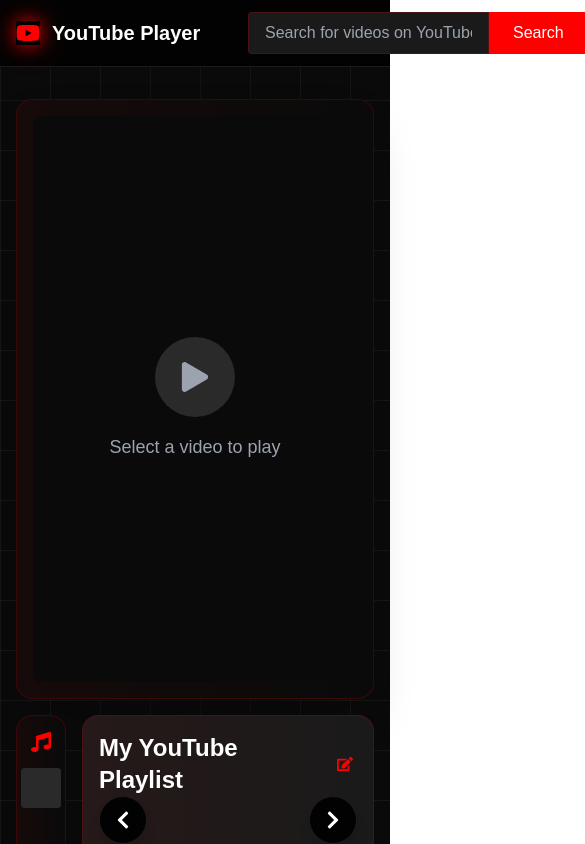
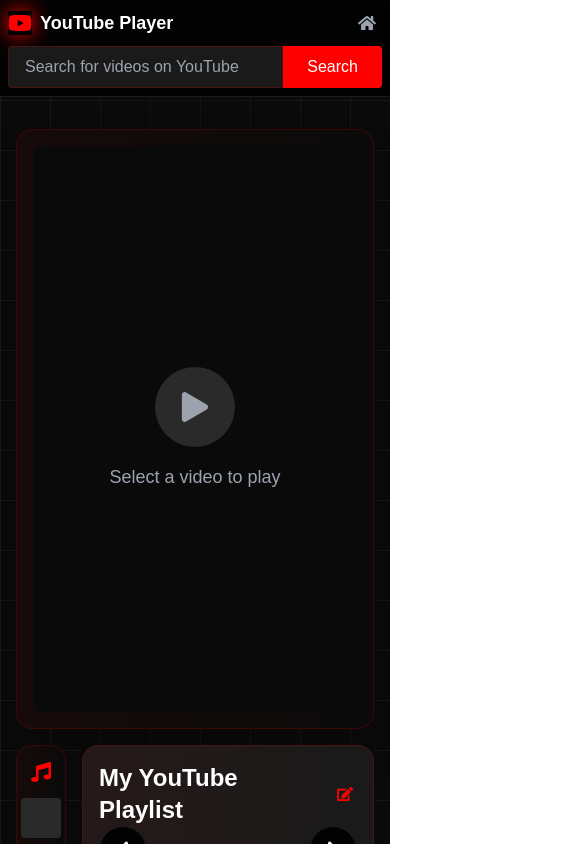
Before and after one commit to AVBlana/ReAmp, a Next.js app: page /youtube in a window 390 px wide. Shown: the top 844 px of the page, 585 px wide, since content can reach past the window. Built offline with nearby package versions, Linux system fonts and the light colour scheme.

Commit message:
merged tailwind files, fixed login flow redirect

```diff
--- a/src/app/components/Header/index.tsx
+++ b/src/app/components/Header/index.tsx
@@ -19,19 +19,43 @@ export default function Header({
 }: HeaderProps) {
   return (
     <header className="bg-black/80 border-b border-white/10 sticky top-0 z-50 backdrop-blur-sm">
-      <div className="container mx-auto px-4 py-3">
-        <div className="flex items-center justify-between gap-4">
+      <div className="container mx-auto px-2 sm:px-4 py-2 sm:py-3">
+        <div className="flex flex-col sm:flex-row items-center justify-between gap-2 sm:gap-4">
           {/* Left section with icon and title */}
-          <div className="flex items-center space-x-3 min-w-[200px]">
-            {icon}
-            <h1 className="text-xl font-bold text-white truncate">{title}</h1>
+          <div className="flex items-center space-x-2 sm:space-x-3 w-full sm:w-auto justify-between sm:justify-start">
+            <div className="flex items-center space-x-2 sm:space-x-3">
+              {icon}
+              <h1 className="text-lg sm:text-xl font-bold text-white truncate max-w-[150px] sm:max-w-none">
+                {title}
+              </h1>
+            </div>
+            {/* Show home and logout on mobile */}
+            <div className="flex items-center space-x-2 sm:hidden">
+              <Link
+                href="/"
+                className="text-gray-400 hover:text-white transition-colors p-1.5"
+                aria-label="Home"
+              >
+                <FaHome size={18} />
+              </Link>
+              {showLogout && onLogout && (
+                <button
+                  onClick={onLogout}
+                  className="px-2 py-1 bg-red-500/90 hover:bg-red-600 text-white text-xs rounded-md transition-colors"
+                >
+                  Logout
+                </button>
+              )}
+            </div>
           </div>
 
           {/* Center section with search */}
-          <div className="flex-1 max-w-2xl mx-4">{searchComponent}</div>
+          <div className="w-full sm:flex-1 sm:max-w-2xl sm:mx-4 order-3 sm:order-2">
+            {searchComponent}
+          </div>
 
-          {/* Right section with home and logout */}
-          <div className="flex items-center space-x-3 min-w-[120px] justify-end">
+          {/* Right section with home and logout - hidden on mobile */}
+          <div className="hidden sm:flex items-center space-x-3 min-w-[120px] justify-end order-2 sm:order-3">
             <Link
               href="/"
               className="text-gray-400 hover:text-white transition-colors p-2"
--- a/src/app/components/SpotifyPlayer/SpotifyPlayer.tsx
+++ b/src/app/components/SpotifyPlayer/SpotifyPlayer.tsx
@@ -9,7 +9,7 @@ import {
   FaStop,
   FaFastForward,
 } from "react-icons/fa";
-import { PlayingContext } from "../../../context/Playing";
+import { PlayingContext } from "../../../context/playing";
 import { ServiceType } from "../../../types/playerTypes";
 import Image from "next/image";
 
--- a/src/app/components/SpotifyPlaylistView/index.tsx
+++ b/src/app/components/SpotifyPlaylistView/index.tsx
@@ -10,7 +10,7 @@ import {
   FaCheck,
 } from "react-icons/fa";
 import { Song } from "@/types/playerTypes";
-import { PlayingContext } from "@/context/Playing";
+import { PlayingContext } from "@/context/playing";
 import Image from "next/image";
 import { useContext } from "react";
 
@@ -263,10 +263,7 @@ const SpotifyPlaylistView: React.FC = () => {
           <Droppable droppableId="vinyl-slider" direction="horizontal">
             {(provided) => (
               <div
-                ref={(el) => {
-                  provided.innerRef(el);
-                  vinylContainerRef.current = el;
-                }}
+                ref={provided.innerRef}
                 {...provided.droppableProps}
                 className="flex space-x-4 overflow-x-auto futuristic-scrollbar py-2 px-10"
                 style={{ scrollbarWidth: "none", msOverflowStyle: "none" }}
@@ -378,10 +375,7 @@ const SpotifyPlaylistView: React.FC = () => {
             {(provided) => (
               <ul
                 {...provided.droppableProps}
-                ref={(el) => {
-                  provided.innerRef(el);
-                  listContainerRef.current = el;
-                }}
+                ref={provided.innerRef}
                 className="space-y-1 h-full overflow-y-auto futuristic-scrollbar pr-2"
               >
                 {playlist.map((song: Song, index: number) =>
--- /dev/null
+++ b/src/app/context/Playing.tsx
@@ -0,0 +1,43 @@
+import React, { createContext, useState } from "react";
+import { Song } from "@/types/playerTypes";
+
+interface PlayingContextType {
+  playlist: Song[];
+  setPlaylist: (playlist: Song[]) => void;
+  currentSong: Song | null;
+  setCurrentSong: (song: Song | null) => void;
+  playlistName: string;
+  setPlaylistName: (name: string) => void;
+}
+
+export const PlayingContext = createContext<PlayingContextType>({
+  playlist: [],
+  setPlaylist: () => {},
+  currentSong: null,
+  setCurrentSong: () => {},
+  playlistName: "My Playlist",
+  setPlaylistName: () => {},
+});
+
+export const PlayingProvider: React.FC<{ children: React.ReactNode }> = ({
+  children,
+}) => {
+  const [playlist, setPlaylist] = useState<Song[]>([]);
+  const [currentSong, setCurrentSong] = useState<Song | null>(null);
+  const [playlistName, setPlaylistName] = useState("My Playlist");
+
+  return (
+    <PlayingContext.Provider
+      value={{
+        playlist,
+        setPlaylist,
+        currentSong,
+        setCurrentSong,
+        playlistName,
+        setPlaylistName,
+      }}
+    >
+      {children}
+    </PlayingContext.Provider>
+  );
+};
--- a/src/app/page.tsx
+++ b/src/app/page.tsx
@@ -36,7 +36,7 @@ export default function Home() {
 
           {/* Spotify Button */}
           <a
-            href="/spotify"
+            href="/api/spotify/login"
             className="group relative"
             onMouseEnter={() => setHovered("spotify")}
             onMouseLeave={() => setHovered(null)}
--- a/src/app/spotify/page.tsx
+++ b/src/app/spotify/page.tsx
@@ -4,7 +4,7 @@ import { useEffect, useState, useContext } from "react";
 import Link from "next/link";
 import { useSearchParams } from "next/navigation";
 import SpotifyPlayer from "../components/SpotifyPlayer/SpotifyPlayer";
-import { PlayingProvider, PlayingContext } from "../../context/Playing";
+import { PlayingProvider, PlayingContext } from "../../context/playing";
 import SpotifySearchResultsList from "../components/SpotifySearchResultsList";
 import SpotifyPlaylistView from "../components/SpotifyPlaylistView/index";
 import { searchSpotify } from "../components/Services/SpotifyService";
@@ -15,6 +15,7 @@ import { AppProvider } from "../AppContext";
 import { FaSpotify, FaMusic } from "react-icons/fa";
 import Header from "../components/Header";
 import Search from "../components/Search";
+import Image from "next/image";
 
 // Helper function to safely access localStorage
 const getLocalStorage = (key: string): string | null => {
@@ -276,10 +277,12 @@ function SpotifyContent() {
                       <div className="grid grid-rows-2 grid-cols-2 w-full h-full">
                         {playlist.slice(0, 4).map((song, index) => (
                           <div key={index} className="relative overflow-hidden">
-                            <img
+                            <Image
                               src={song.artwork.medium.url}
                               alt={song.title}
                               className="w-full h-full object-cover"
+                              width={song.artwork.medium.width}
+                              height={song.artwork.medium.height}
                             />
                           </div>
                         ))}
--- a/tailwind.config.js
+++ /dev/null
@@ -1,34 +0,0 @@
-/** @type {import('tailwindcss').Config} */
-module.exports = {
-  content: [
-    "./src/pages/**/*.{js,ts,jsx,tsx,mdx}",
-    "./src/components/**/*.{js,ts,jsx,tsx,mdx}",
-    "./src/app/**/*.{js,ts,jsx,tsx,mdx}",
-  ],
-  theme: {
-    extend: {
-      animation: {
-        spin: "spin 8s linear infinite",
-        scratch: "scratch 0.15s ease-in-out infinite",
-        "needle-shake": "needle-shake 0.15s ease-in-out infinite",
-      },
-      keyframes: {
-        scratch: {
-          "0%": { transform: "rotate(0deg) scale(1)" },
-          "25%": { transform: "rotate(3deg) scale(1.01)" },
-          "50%": { transform: "rotate(0deg) scale(1)" },
-          "75%": { transform: "rotate(-3deg) scale(0.99)" },
-          "100%": { transform: "rotate(0deg) scale(1)" },
-        },
-        "needle-shake": {
-          "0%": { transform: "rotate(var(--needle-rotation))" },
-          "25%": { transform: "rotate(calc(var(--needle-rotation) + 1deg))" },
-          "50%": { transform: "rotate(var(--needle-rotation))" },
-          "75%": { transform: "rotate(calc(var(--needle-rotation) - 1deg))" },
-          "100%": { transform: "rotate(var(--needle-rotation))" },
-        },
-      },
-    },
-  },
-  plugins: [],
-};
--- a/tailwind.config.ts
+++ b/tailwind.config.ts
@@ -12,17 +12,35 @@ const config: Config = {
         background: "var(--background)",
         foreground: "var(--foreground)",
       },
+      animation: {
+        marquee: "marquee 10s linear infinite",
+        spin: "spin 8s linear infinite",
+        scratch: "scratch 0.15s ease-in-out infinite",
+        "needle-shake": "needle-shake 0.15s ease-in-out infinite",
+      },
       keyframes: {
         marquee: {
           "0%": { transform: "translateX(0%)" },
           "100%": { transform: "translateX(-100%)" },
         },
-      },
-      animation: {
-        marquee: "marquee 10s linear infinite",
+        scratch: {
+          "0%": { transform: "rotate(0deg) scale(1)" },
+          "25%": { transform: "rotate(3deg) scale(1.01)" },
+          "50%": { transform: "rotate(0deg) scale(1)" },
+          "75%": { transform: "rotate(-3deg) scale(0.99)" },
+          "100%": { transform: "rotate(0deg) scale(1)" },
+        },
+        "needle-shake": {
+          "0%": { transform: "rotate(var(--needle-rotation))" },
+          "25%": { transform: "rotate(calc(var(--needle-rotation) + 1deg))" },
+          "50%": { transform: "rotate(var(--needle-rotation))" },
+          "75%": { transform: "rotate(calc(var(--needle-rotation) - 1deg))" },
+          "100%": { transform: "rotate(var(--needle-rotation))" },
+        },
       },
     },
   },
   plugins: [],
 };
+
 export default config;
```
